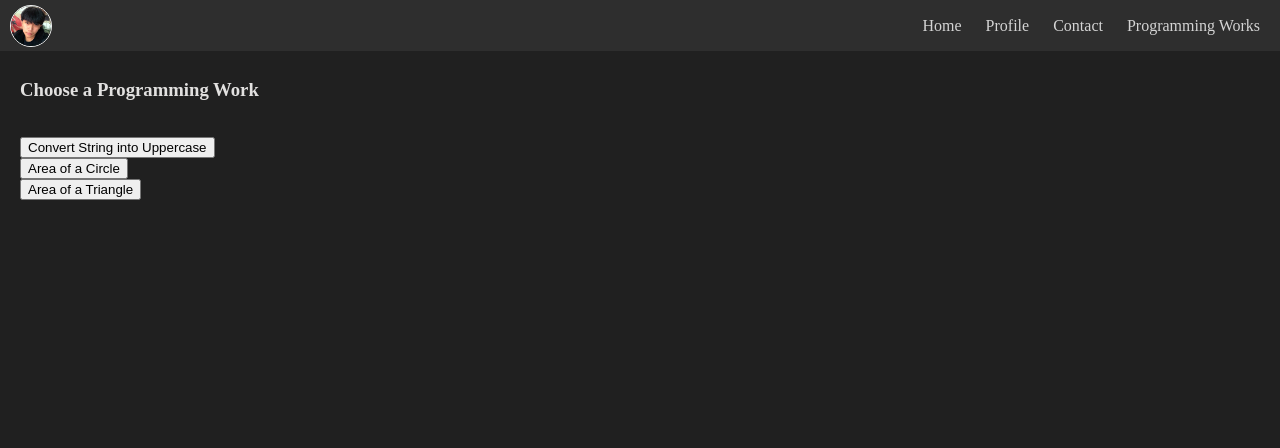
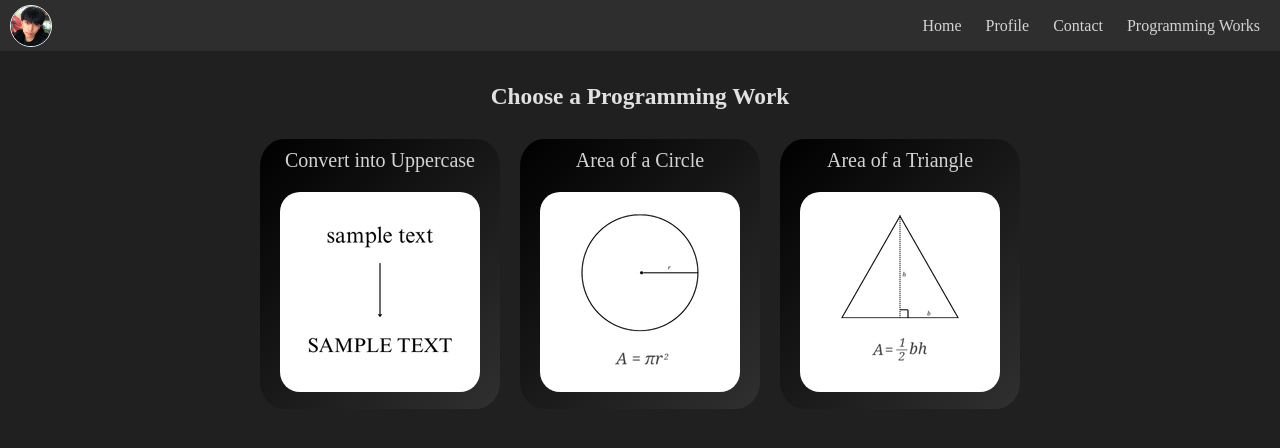
Before and after one commit to Marsyus/flask_web_app_portfolio, a Flask app: page /works.html in a window 1280 px wide. Shown: the top 448 px of the page. Run offline with Flask 3, Linux system fonts and the light colour scheme.

Commit message:
Designed the works page

```diff
--- a/static/styles.css
+++ b/static/styles.css
@@ -45,9 +45,11 @@ body {
 }
 
 main {
+    font-size: 20px;
     margin-top: 40px;
     padding: 20px;
     color: rgb(226, 225, 224);
+    text-align: center;
 }
 
 .profile-pic {
@@ -86,3 +88,36 @@ main {
 .nav-buttons button:hover {
     background-color: #000000c0;
 }
+
+.works-main {
+    display: grid;
+    align-items: center;
+}
+
+.works-buttons {
+    display: flex;
+    justify-content: center;
+    row-gap: 10px;
+}
+
+.works-buttons div {
+    background: linear-gradient(135deg, #000000, #303030);
+    color: rgb(212, 212, 212);
+    padding: 10px 20px;
+    margin: 5px 10px;
+    font-family: 'sans-serif';
+    font-size: 20px;
+    cursor: pointer;
+    border-radius: 10%;
+    width: 200px;
+    height: 250px;
+}
+
+.works-buttons img {
+    position: relative;
+    max-width: 100%;
+    max-height: 100%;
+    object-fit: contain;
+    border-radius: 10%;
+    margin-top: 10%;
+}
--- a/templates/works.html
+++ b/templates/works.html
@@ -7,11 +7,22 @@
     <body>
         <!--Header-->
         {% include 'header.html' %}
-        <main>
+        <main class="works-main">
             <h3>Choose a Programming Work</h3>
-            <br><button onclick="goToUppercase()">Convert String into Uppercase</button>
-            <br><button onclick="goToAreaOfCircle()">Area of a Circle</button>
-            <br><button onclick="goToAreaOfTriangle()">Area of a Triangle</button>
+            <div class="works-buttons">
+                <div onclick="goToUppercase()">
+                    Convert into Uppercase
+                    <img src="/static/images/works_1.png" alt="Convert String into Uppercase">
+                </div>
+                <div onclick="goToAreaOfCircle()">
+                    Area of a Circle
+                    <img src="/static/images/works_2.png" alt="Area of a Circle">
+                </div>
+                <div onclick="goToAreaOfTriangle()">
+                    Area of a Triangle
+                    <img src="/static/images/works_3.png" alt="Area of a Triangle">
+                </div>
+            </div>
         </main>
 
         <script src="{{ url_for('static', filename='script.js') }}"></script>
```
Also changed, not shown: static/images/works_1.png (added), static/images/works_2.png (added), static/images/works_3.png (added).
